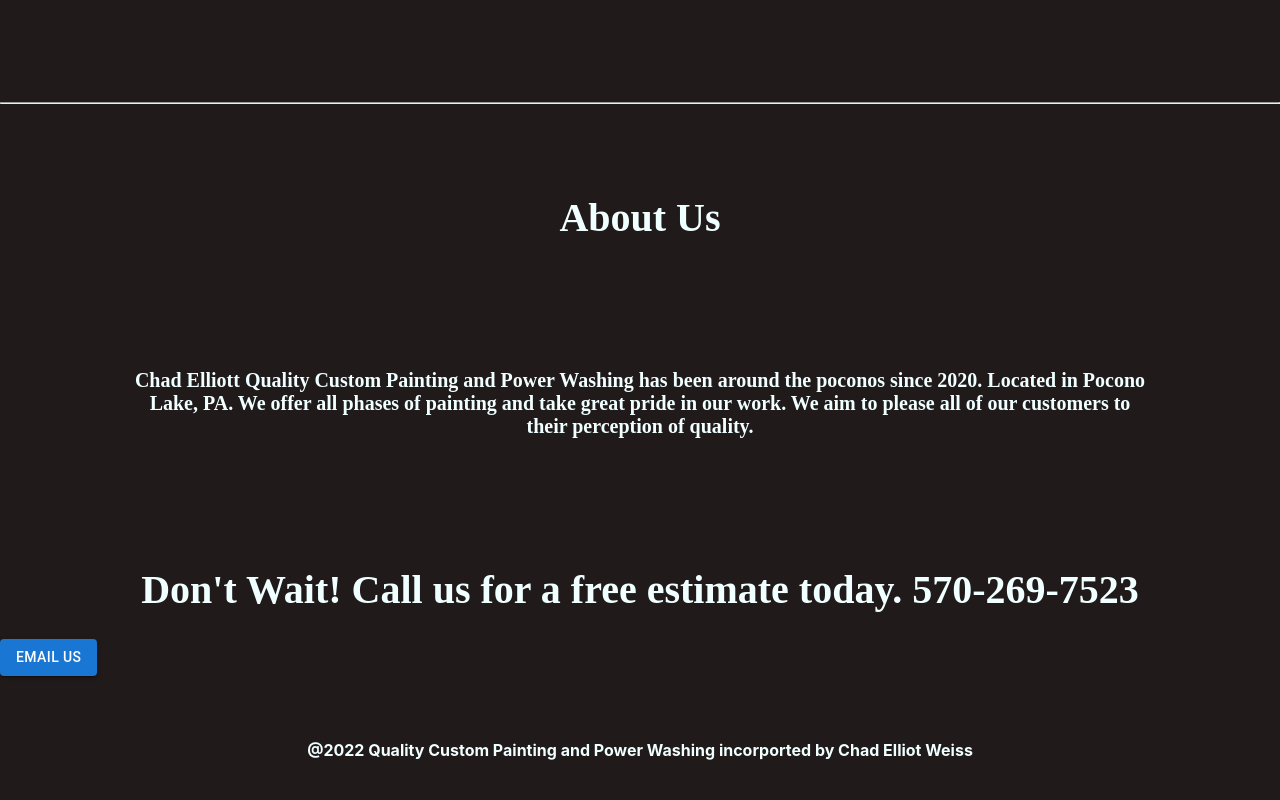
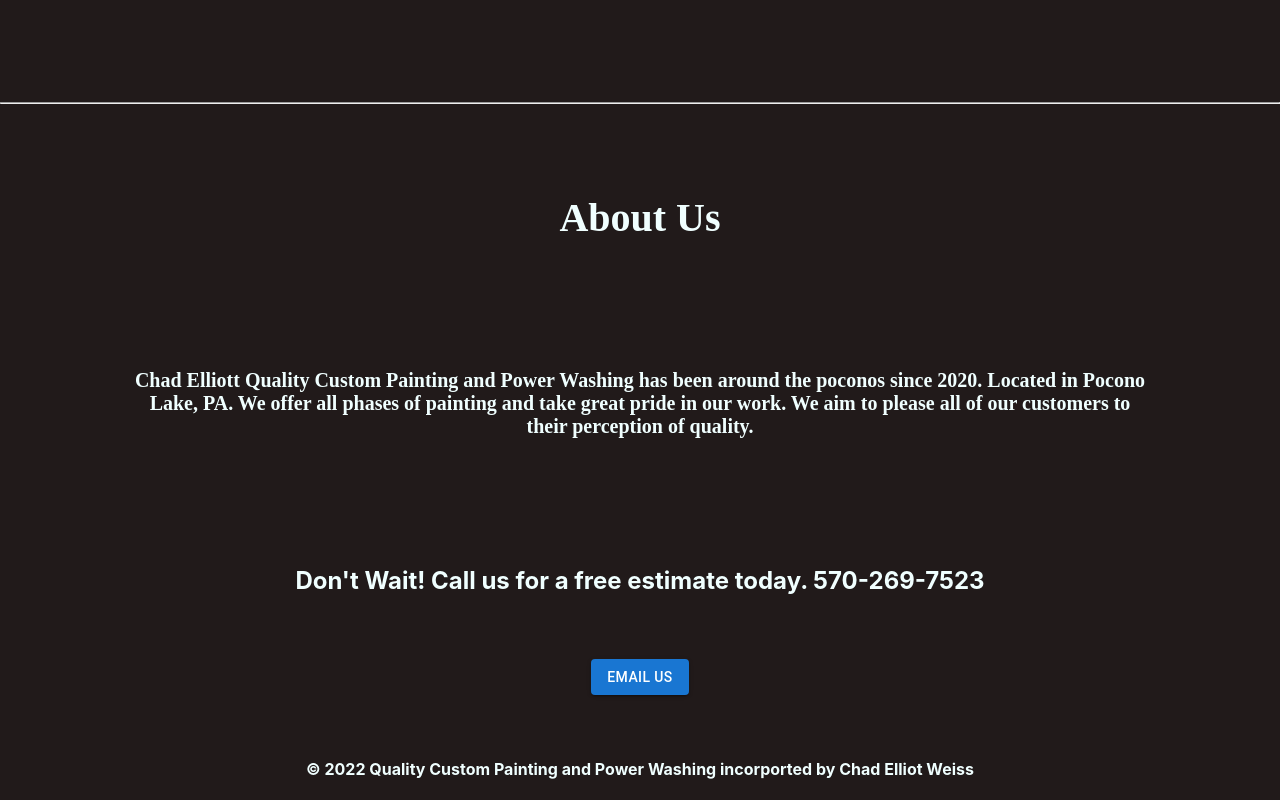
Before and after one commit to jburger69/Quality-custom-painting-and-powerwashing, a React (Create React App) app: page / in a window 1280 px wide. Shown: the part 2922-3722 px from the top of the page. Built offline with nearby package versions, Linux system fonts and the light colour scheme; the HTML template or start-up script is replaced by a standard one.

Commit message:
Change h1, h4

```diff
--- a/src/components/AboutUs.js
+++ b/src/components/AboutUs.js
@@ -12,9 +12,9 @@ export default function AboutUs() {
             We offer all phases of painting and take great pride in our work. We
             aim to please all of our customers to their perception of quality.
         </h3>
-        <h1>Don't Wait! Call us for a free estimate today. 570-269-7523</h1>
-        <Button variant="contained">Email Us</Button>
-        <h4 className='footer_name'>@2022 Quality Custom Painting and Power Washing incorported by Chad Elliot Weiss</h4>
+        <h2 className='aboutus_text_two'>Don't Wait! Call us for a free estimate today. 570-269-7523</h2>
+        <Button style={{margin: '0 auto', display: "flex", }} variant="contained">Email Us</Button>
+        <h4 className='footer_name'>&copy; 2022 Quality Custom Painting and Power Washing incorported by Chad Elliot Weiss</h4>
     </div>
   )
 }
```
